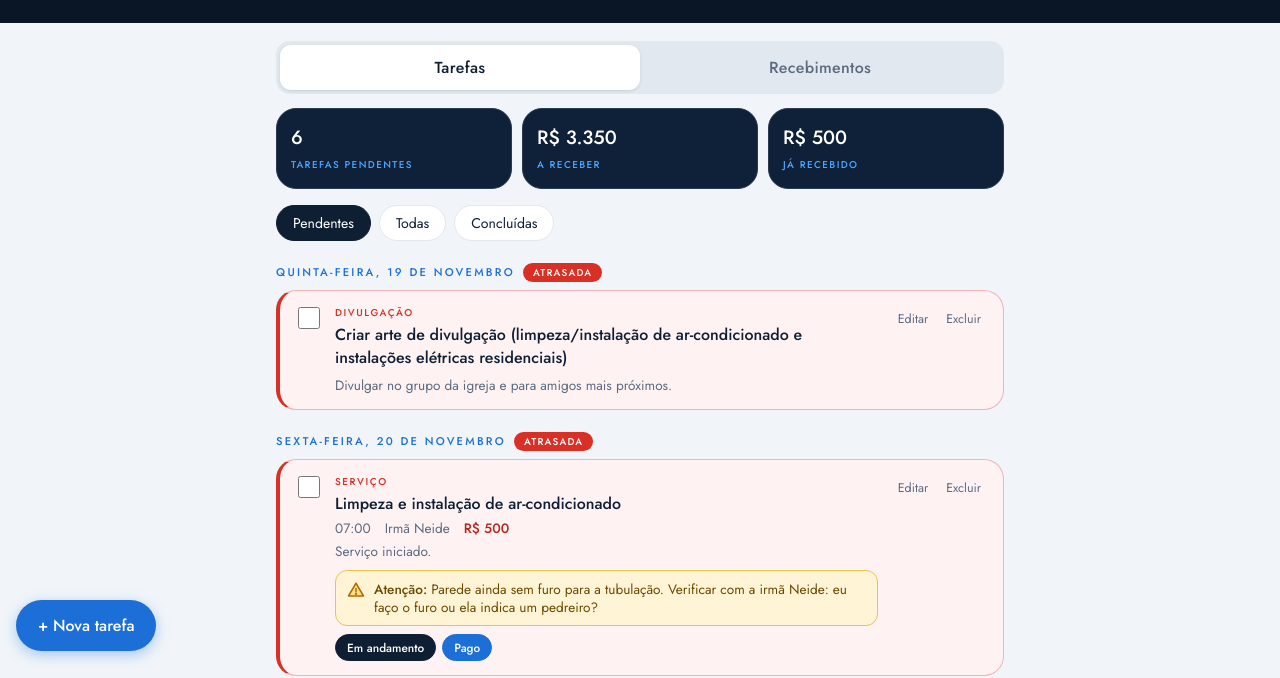
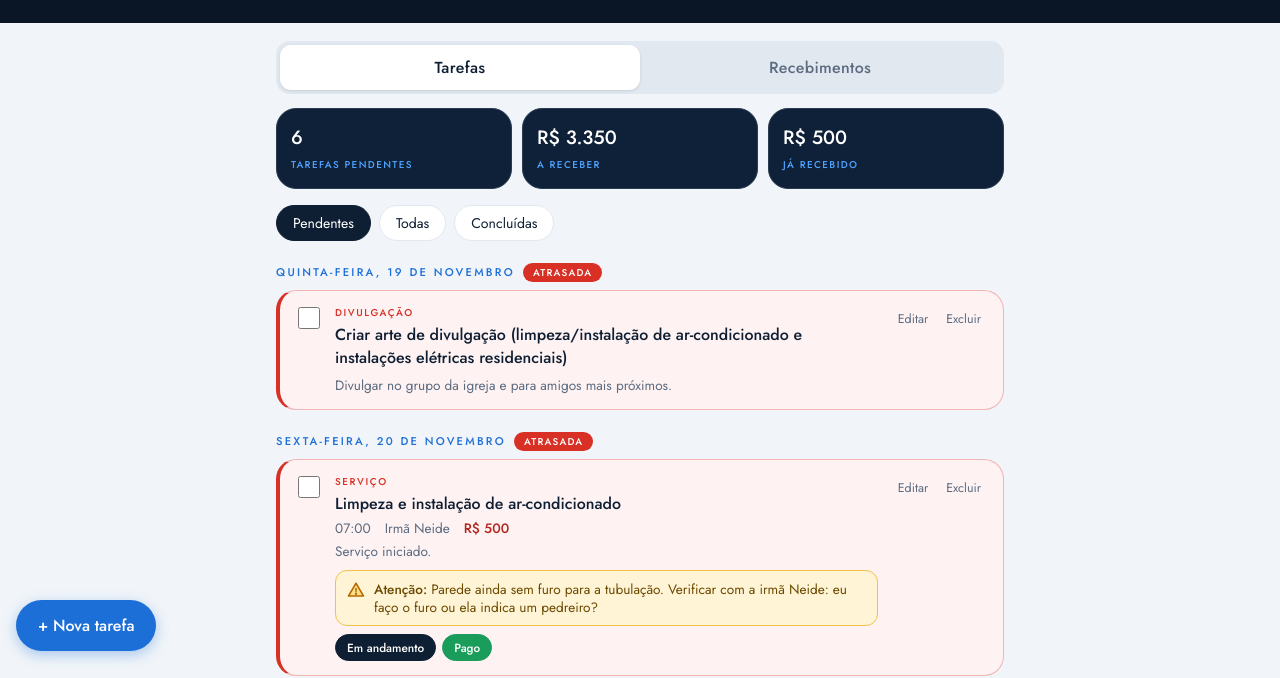
Before and after one commit to engfarley7-del/plan7, a plain HTML site: page index.html in a window 1280 px wide. Shown: the part 129-807 px from the top of the page. Drawn offline with Linux system fonts and the light colour scheme.

Commit message:
Botao Pago em verde
Co-Authored-By: Claude Sonnet 5.5 <noreply@anthropic.com>
Claude-Session: https://claude.ai/code/session_019NjgtJqXGVDHmohajd8C3a

```diff
--- a/index.html
+++ b/index.html
@@ -45,7 +45,7 @@ header{background:var(--navy);padding:22px 16px 26px}
 .chips{display:flex;gap:6px;margin-top:8px;flex-wrap:wrap}
 .chip{font:inherit;font-size:.74rem;font-weight:500;padding:4px 11px;border-radius:99px;border:1px solid var(--line);background:#fff;color:var(--mut);cursor:pointer}
 .chip.on{background:var(--ink);border-color:var(--ink);color:#fff}
-.chip.pay.on{background:var(--blue);border-color:var(--blue)}
+.chip.pay.on{background:#1A9C5B;border-color:#1A9C5B}
 .task.done{opacity:.5}
 .task.done .t{text-decoration:line-through}
 .chk{width:22px;height:22px;margin-top:2px;accent-color:var(--blue);flex:none;cursor:pointer}
```
